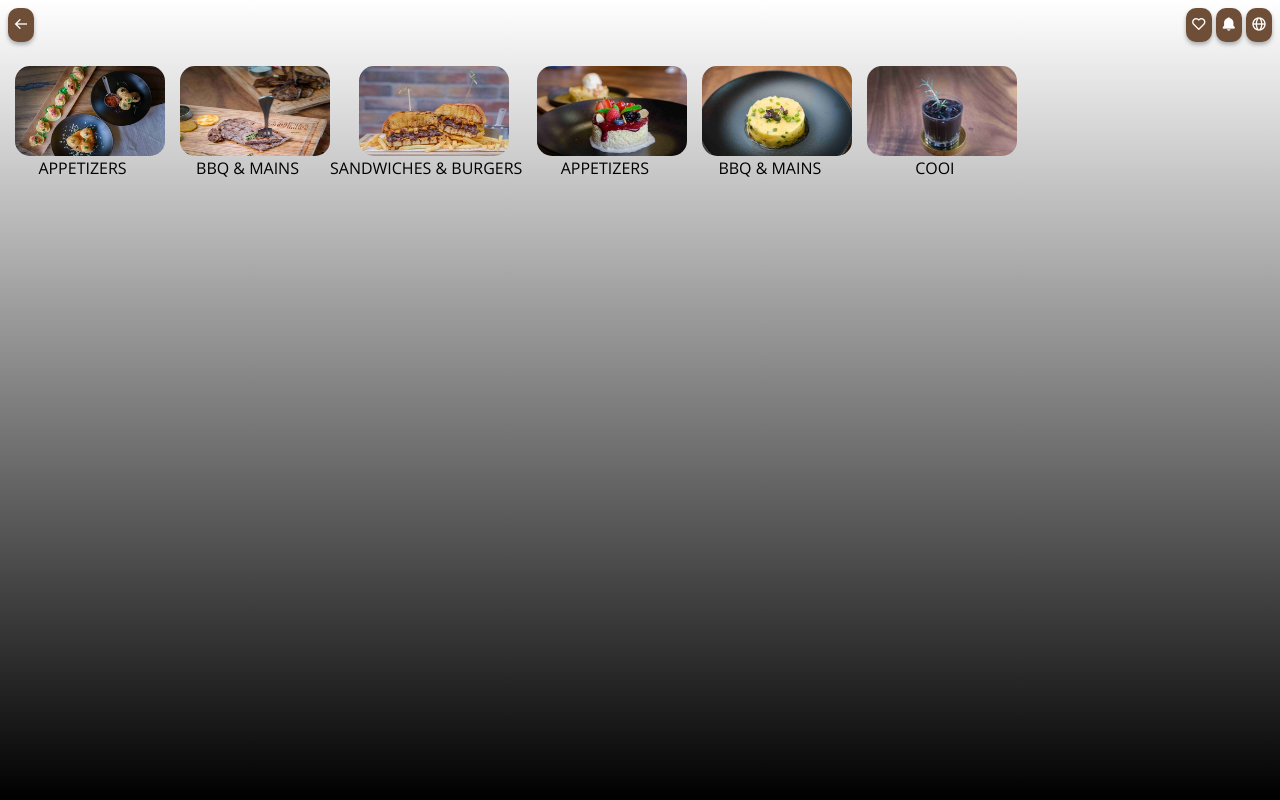
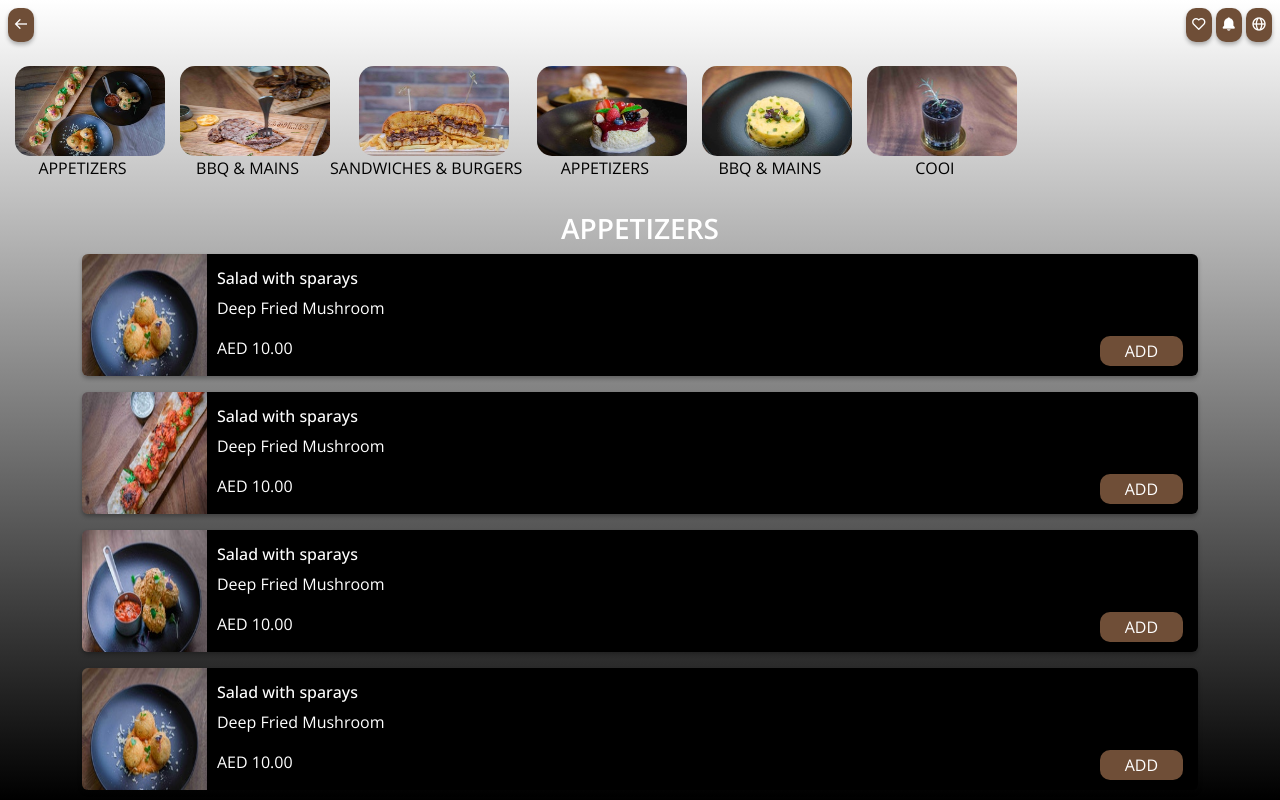
Before and after one commit to cpshibinoppo/menu-QR, a plain HTML site: page home.html in a window 1280 px wide. Drawn offline with nearby package versions, Linux system fonts and the light colour scheme.

Commit message:
add list

```diff
--- a/home.html
+++ b/home.html
@@ -1,5 +1,6 @@
 <!DOCTYPE html>
 <html lang="en">
+
 <head>
     <meta charset="UTF-8">
     <meta http-equiv="X-UA-Compatible" content="IE=edge">
@@ -9,17 +10,19 @@
     <link rel="stylesheet" href="homestyle.css">
     <title>Document</title>
 </head>
+
 <body>
     <div class="main">
+        <div class="fixed">
             <section>
                 <div class="nav navhome p-2">
                     <div class="backbtn">
-                    <button><i class='bx bx-arrow-back'></i></button>
+                        <button onclick="location.href='index.html';"><i class='bx bx-arrow-back'></i></button>
                     </div>
                     <div class="buttons">
-                    <button><i class='bx bx-heart' ></i></button>
-                    <button><i class='bx bxs-bell' ></i></button>
-                    <button><i class='bx bx-globe' ></i></button>
+                        <button><i class='bx bx-heart'></i></button>
+                        <button><i class='bx bxs-bell'></i></button>
+                        <button><i class='bx bx-globe'></i></button>
                     </div>
                 </div>
             </section>
@@ -52,8 +55,75 @@
                 </div>
             </section>
         </div>
+        <section class="pt-3">
+            <div class="fullsection">
+                <h3>APPETIZERS</h3>
+                <div class="container">
+                    <div class="listshowdiv">
+                        <div class="foodimgdiv">
+                            <img src="img/foodimg1/1.jpg" alt="">
+                        </div>
+                        <div class="foodtext">
+                            <h6>Salad with sparays</h6>
+                            <p>Deep Fried Mushroom</p>
+                            <div class="addpricediv">
+                                <p>AED 10.00</p>
+                                <button class="addbtn">ADD</button>
+                            </div>
+                        </div>
+                    </div>
+                </div>
+                <div class="container pt-3">
+                    <div class="listshowdiv">
+                        <div class="foodimgdiv">
+                            <img src="img/foodimg1/3.jpg" alt="">
+                        </div>
+                        <div class="foodtext">
+                            <h6>Salad with sparays</h6>
+                            <p>Deep Fried Mushroom</p>
+                            <div class="addpricediv">
+                                <p>AED 10.00</p>
+                                <button class="addbtn">ADD</button>
+                            </div>
+                        </div>
+                    </div>
+                </div>
+                <div class="container pt-3">
+                    <div class="listshowdiv">
+                        <div class="foodimgdiv">
+                            <img src="img/foodimg1/2.jpg" alt="">
+                        </div>
+                        <div class="foodtext">
+                            <h6>Salad with sparays</h6>
+                            <p>Deep Fried Mushroom</p>
+                            <div class="addpricediv">
+                                <p>AED 10.00</p>
+                                <button class="addbtn">ADD</button>
+                            </div>
+                        </div>
+                    </div>
+                </div>
+                <div class="container pt-3">
+                    <div class="listshowdiv">
+                        <div class="foodimgdiv">
+                            <img src="img/foodimg1/1.jpg" alt="">
+                        </div>
+                        <div class="foodtext">
+                            <h6>Salad with sparays</h6>
+                            <p>Deep Fried Mushroom</p>
+                            <div class="addpricediv">
+                                <p>AED 10.00</p>
+                                <button class="addbtn">ADD</button>
+                            </div>
+                        </div>
+                    </div>
+                </div>
+            </div>
+        </section>
+    </div>
 
     <script src="main.js"></script>
     <script src="js/bootstrap.js"></script>
 </body>
+
 </html>
--- a/homestyle.css
+++ b/homestyle.css
@@ -34,3 +34,57 @@
     margin-left: 15px;
 
 }
+.fullsection {
+    text-align: center;
+    }
+.fullsection h3{
+    color: #fff;
+    font-weight: 600;
+}
+.listshowdiv{
+    display: flex;
+    box-shadow: rgb(0 0 0 / 30%) 0px 2.5px 4px;
+    border-radius: 6px;
+    position: relative;
+   text-align: left;
+}
+
+.foodimgdiv{
+    border-top-left-radius: 6px;
+    border-bottom-left-radius: 6px;
+}
+ .foodimgdiv img{
+    width: 125px;
+    height: 122px;
+    /* background-image: url(img/foodimg1/1.jpg); */
+    /* background-position: center; */
+    /* background-size: cover; */
+    border-top-left-radius: 6px;
+    border-bottom-left-radius: 6px;
+}
+.foodtext{
+    width: 100%;
+    background: black;
+    color: #fff;
+    border-bottom-right-radius: 6px;
+    border-top-right-radius: 6px;
+    padding-left: 10px;
+}
+.foodtext h6{
+    margin-top: 15px;
+}
+.addpricediv{
+    display: flex;
+    justify-content: space-between;
+}
+.addbtn{
+    position: absolute;
+    background-color: rgb(111, 78, 55);
+    color: #fff;
+    padding: 3px 25px;
+    border: none;
+    border-radius: 10px;
+    box-shadow: rgb(0 0 0 / 30%) 0px 2.5px 4px;
+    right: 15px;
+    bottom: 10px;
+}
```
Also changed, not shown: img/foodimg1/1.jpg (added), img/foodimg1/2.jpg (added), img/foodimg1/3.jpg (added). Lines whose indentation alone changed are shown as unchanged.
